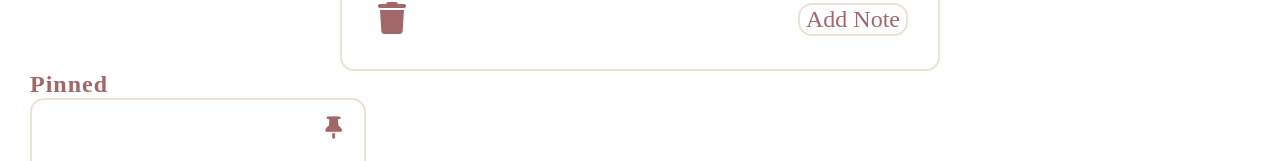
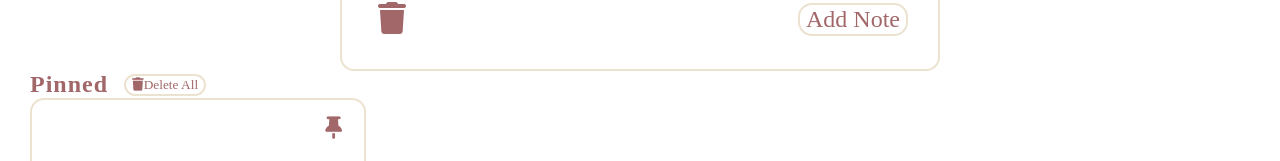
Before and after one commit to mishti169/react-makenote-mishti, a React (Create React App) app: page / in a window 1280 px wide. Both pictures are taken after a click on the button 934 px from the left and 162 px from the top of the page. Shown: the part 359-520 px from the top of the page. Built offline with nearby package versions, Linux system fonts and the light colour scheme; a web font is replaced by a local one.

Commit message:
add delete all btn on NL

```diff
--- a/src/Components/NoteList/NoteList.css
+++ b/src/Components/NoteList/NoteList.css
@@ -3,3 +3,8 @@
 	flex-wrap: wrap;
 	gap: 40px;
 }
+.nIHeadingContainer {
+	display: flex;
+	align-items: center;
+	gap: 1rem;
+}
--- a/src/Components/NoteList/NoteList.js
+++ b/src/Components/NoteList/NoteList.js
@@ -1,10 +1,30 @@
+import { useAtom } from 'jotai';
 import React from 'react';
+import { otherNote, pinNote } from '../../globalAtom';
 import NoteItem from '../NoteItem/NoteItem';
 import './NoteList.css';
+
 const NoteList = (props) => {
+	const [, setPinnedNotes] = useAtom(pinNote);
+	const [, setOthersNote] = useAtom(otherNote);
+
+	const onDelAll = () => {
+		if (props.title === 'Pinned') {
+			setPinnedNotes('');
+		} else {
+			setOthersNote('');
+		}
+	};
+
 	return (
 		<>
-			<h2>{props.title}</h2>
+			<div className='nIHeadingContainer'>
+				<h2>{props.title}</h2>
+				<button className='border borderRadius' onClick={onDelAll}>
+					<i className='fa-solid fa-trash iconColor mr10 '></i>
+					Delete All
+				</button>
+			</div>
 			<div className='notesWrapper '>
 				{props.notes.map(function (currVal) {
 					return (
```
